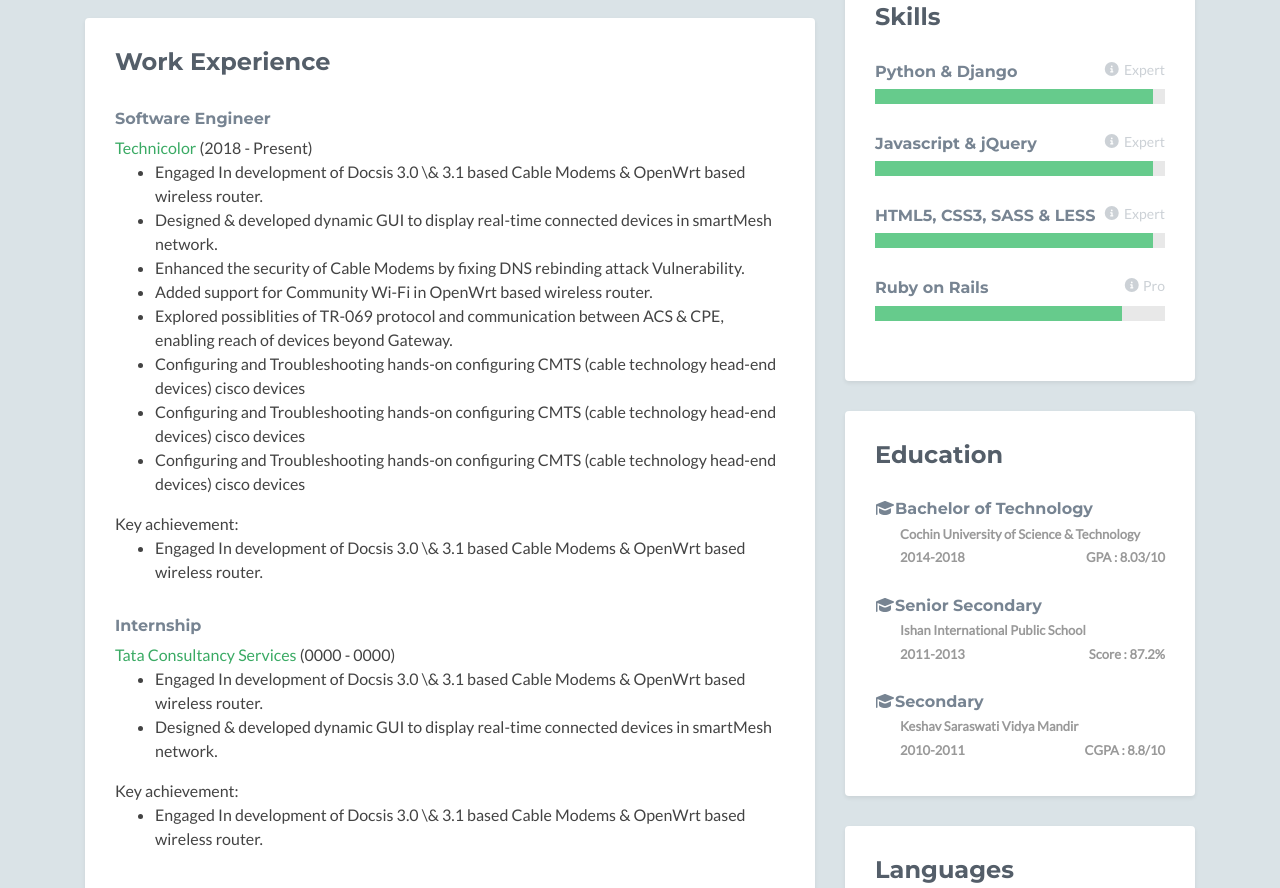
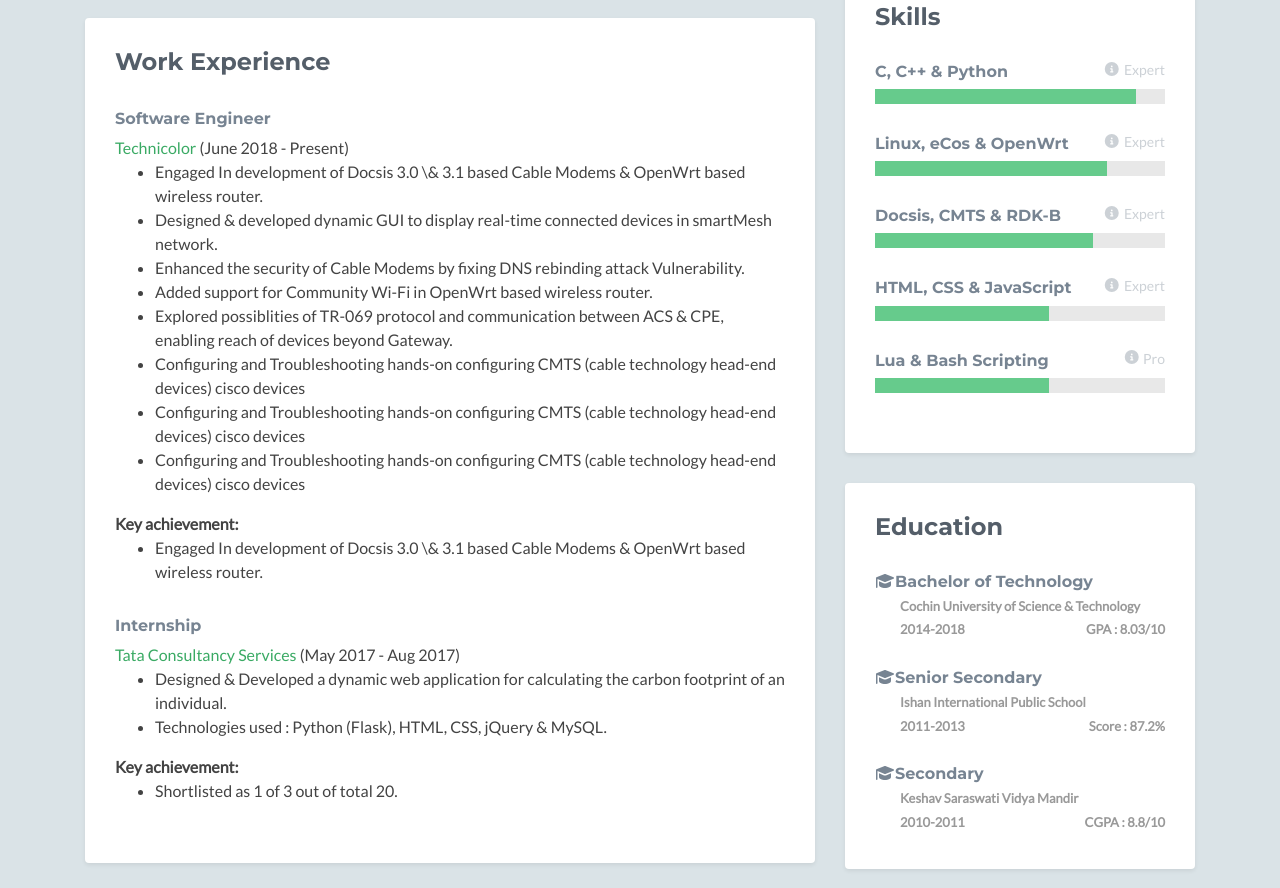
Before and after one commit to rewatirraman/rewatirraman.github.io, a plain HTML site: page index.html in a window 1280 px wide. Shown: the part 529-1417 px from the top of the page. Drawn offline with Linux system fonts and the light colour scheme; no server answers.

Commit message:
Changing layout of Skills

```diff
--- a/index.html
+++ b/index.html
@@ -67,7 +67,7 @@
                             <div class="item">
                                 <h3 class="title">Software Engineer</h3>
 								<span class="place"><a href="https://www.technicolor.com/" target="_blank">Technicolor</a></span>
-								<span class="year">(2018 - Present)</span>
+								<span class="year">(June 2018 - Present)</span>
 								<!--<p>Aenean leo ligula, porttitor eu, consequat vitae, eleifend ac, enim. Aliquam lorem ante, dapibus in, viverra quis, feugiat a, tellus. Phasellus viverra nulla ut metus varius laoreet. Donec vitae sapien ut libero venenatis faucibus. Nullam quis ante. Etiam sit amet orci eget eros faucibus tincidunt.</p>-->
 								<ul>
 									<li>Engaged In development of Docsis 3.0 \& 3.1 based Cable Modems & OpenWrt based wireless router.</li>
@@ -79,7 +79,7 @@
 									<li>Configuring and Troubleshooting hands-on configuring CMTS (cable technology head-end devices) cisco devices</li>
 									<li>Configuring and Troubleshooting hands-on configuring CMTS (cable technology head-end devices) cisco devices</li>
 								</ul>
-								<span>Key achievement: </span>
+								<span><b>Key achievement: </b></span>
 								<ul>
 									<li>Engaged In development of Docsis 3.0 \& 3.1 based Cable Modems & OpenWrt based wireless router.</li>
 								</ul>
@@ -87,14 +87,14 @@
                             <div class="item">
                                 <h3 class="title">Internship</h3>
 								<span class="place"><a href="https://www.tcs.com/" target="_blank">Tata Consultancy Services</a></span>
-								<span class="year">(0000 - 0000)</span>
+								<span class="year">(May 2017 - Aug 2017)</span>
 								<ul>
-									<li>Engaged In development of Docsis 3.0 \& 3.1 based Cable Modems & OpenWrt based wireless router.</li>
-									<li>Designed & developed dynamic GUI to display real-time connected devices in smartMesh network.</li>
+									<li>Designed & Developed a dynamic web application for calculating the carbon footprint of an individual.</li>
+									<li>Technologies used : Python (Flask), HTML, CSS, jQuery & MySQL.</li>
 								</ul>
-								<span>Key achievement: </span>
+								<span><b>Key achievement: </b></span>
 								<ul>
-									<li>Engaged In development of Docsis 3.0 \& 3.1 based Cable Modems & OpenWrt based wireless router.</li>
+									<li>Shortlisted as 1 of 3 out of total 20.</li>
 								</ul>
                             </div><!--//item-->
                         </div><!--//content-->
@@ -123,10 +123,7 @@
 									</ul>
 								</div>
                             </div><!--//item-->
-                            <div class="item">
-                                <h3 class="title"><a href="https://themes.3rdwavemedia.com/bootstrap-templates/startup/nova-bootstrap-landing-page-template-for-mobile-apps/" target="_blank">Nova - Free App Landing Page Template for App Developers</a></h3>
-                                <p class="summary">Provide a brief description of your project. Lorem ipsum dolor sit amet, consectetur adipiscing elit. In vel purus enim. Etiam tortor felis, fermentum ac ultrices sed.</p>
-                            </div><!--//item-->
+
                         </div><!--//content-->
                     </div><!--//section-inner-->
                 </section><!--//section-->
@@ -153,33 +150,42 @@
                             <div class="skillset">
 
                                 <div class="item">
-                                    <h3 class="level-title">Python &amp; Django<span class="level-label" data-toggle="tooltip" data-placement="left" data-animation="true" title="You can use the tooltip to explain more about your skill level..."><i class="fas fa-info-circle"></i>Expert</span></h3>
+                                    <h3 class="level-title">C, C++ &amp; Python<span class="level-label" data-toggle="tooltip" data-placement="left" data-animation="true" title="You can use the tooltip to explain more about your skill level..."><i class="fas fa-info-circle"></i>Expert</span></h3>
+
                                     <div class="level-bar">
-                                        <div class="level-bar-inner" data-level="96%">
+                                        <div class="level-bar-inner" data-level="90%">
                                         </div>
                                     </div><!--//level-bar-->
                                 </div><!--//item-->
 
                                 <div class="item">
-                                    <h3 class="level-title">Javascript &amp; jQuery<span class="level-label" data-toggle="tooltip" data-placement="left" data-animation="true" title="You can use the tooltip to explain more about your skill level..."><i class="fas fa-info-circle"></i>Expert</span></h3>
+                                    <h3 class="level-title">Linux, eCos &amp; OpenWrt<span class="level-label" data-toggle="tooltip" data-placement="left" data-animation="true" title="You can use the tooltip to explain more about your skill level..."><i class="fas fa-info-circle"></i>Expert</span></h3>
                                     <div class="level-bar">
-                                        <div class="level-bar-inner" data-level="96%">
+                                        <div class="level-bar-inner" data-level="80%">
                                         </div>
                                     </div><!--//level-bar-->
                                 </div><!--//item-->
 
                                 <div class="item">
-                                    <h3 class="level-title">HTML5, CSS3, SASS &amp; LESS<span class="level-label" data-toggle="tooltip" data-placement="left" data-animation="true" title="You can use the tooltip to explain more about your skill level..."><i class="fas fa-info-circle"></i>Expert</span></h3>
+                                    <h3 class="level-title">Docsis, CMTS &amp; RDK-B<span class="level-label" data-toggle="tooltip" data-placement="left" data-animation="true" title="You can use the tooltip to explain more about your skill level..."><i class="fas fa-info-circle"></i>Expert</span></h3>
                                     <div class="level-bar">
-                                        <div class="level-bar-inner" data-level="96%">
+                                        <div class="level-bar-inner" data-level="75%">
                                         </div>
                                     </div><!--//level-bar-->
                                 </div><!--//item-->
 
                                 <div class="item">
-                                    <h3 class="level-title">Ruby on Rails<span class="level-label" data-toggle="tooltip" data-placement="left" data-animation="true" title="You can use the tooltip to explain more about your skill level..."><i class="fas fa-info-circle"></i>Pro</span></h3>
+                                    <h3 class="level-title">HTML, CSS &amp; JavaScript<span class="level-label" data-toggle="tooltip" data-placement="left" data-animation="true" title="You can use the tooltip to explain more about your skill level..."><i class="fas fa-info-circle"></i>Expert</span></h3>
                                     <div class="level-bar">
-                                        <div class="level-bar-inner" data-level="85%">
+                                        <div class="level-bar-inner" data-level="60%">
+                                        </div>
+                                    </div><!--//level-bar-->
+                                </div><!--//item-->
+
+                                <div class="item">
+                                    <h3 class="level-title">Lua & Bash Scripting<span class="level-label" data-toggle="tooltip" data-placement="left" data-animation="true" title="You can use the tooltip to explain more about your skill level..."><i class="fas fa-info-circle"></i>Pro</span></h3>
+                                    <div class="level-bar">
+                                        <div class="level-bar-inner" data-level="60%">
                                         </div>
                                     </div><!--//level-bar-->
                                 </div><!--//item-->
```
